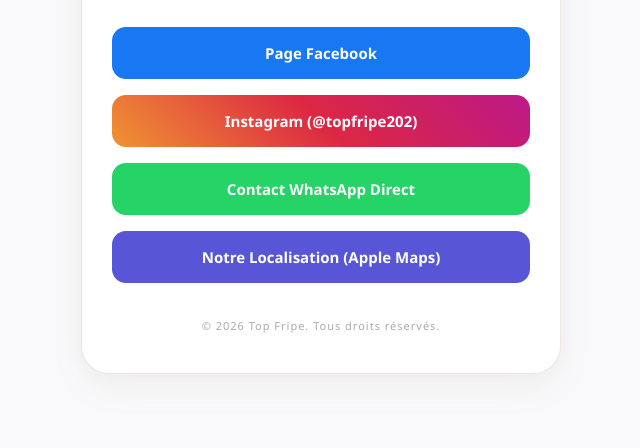
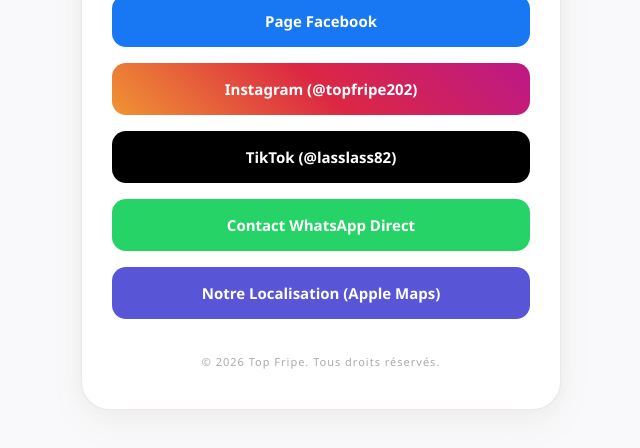
Before and after one commit to achrefchaabene/topfripe, a plain HTML site: page index.html in a window 1280 px wide. Shown: the part 354-802 px from the top of the page, without its empty margins (319-959 px from the left). Drawn offline with Linux system fonts and the light colour scheme.

Commit message:
Add TikTok link

```diff
--- a/index.html
+++ b/index.html
@@ -104,6 +104,10 @@
             background: linear-gradient(45deg, #f09433, #dc2743, #bc1888);
         }
 
+        .btn-tiktok {
+            background-color: #000000;
+        }
+
         .btn-wa {
             background-color: #25d366;
         }
@@ -132,6 +136,7 @@
         <div class="links-wrapper">
             <a href="https://www.facebook.com/share/1BzADuL6Lt/?mibextid=wwXIfr" class="btn btn-fb-1" target="_blank" rel="noopener noreferrer">Page Facebook</a>
             <a href="https://www.instagram.com/topfripe202" class="btn btn-insta" target="_blank" rel="noopener noreferrer">Instagram (@topfripe202)</a>
+            <a href="https://www.tiktok.com/@lasslass82?is_from_webapp=1&amp;sender_device=pc" class="btn btn-tiktok" target="_blank" rel="noopener noreferrer">TikTok (@lasslass82)</a>
             <a href="https://wa.me/21655859891" class="btn btn-wa" target="_blank" rel="noopener noreferrer">Contact WhatsApp Direct</a>
             <a href="https://maps.apple/p/-RKpBgI4yKaaCE" class="btn btn-location" target="_blank" rel="noopener noreferrer">Notre Localisation (Apple Maps)</a>
         </div>
```
